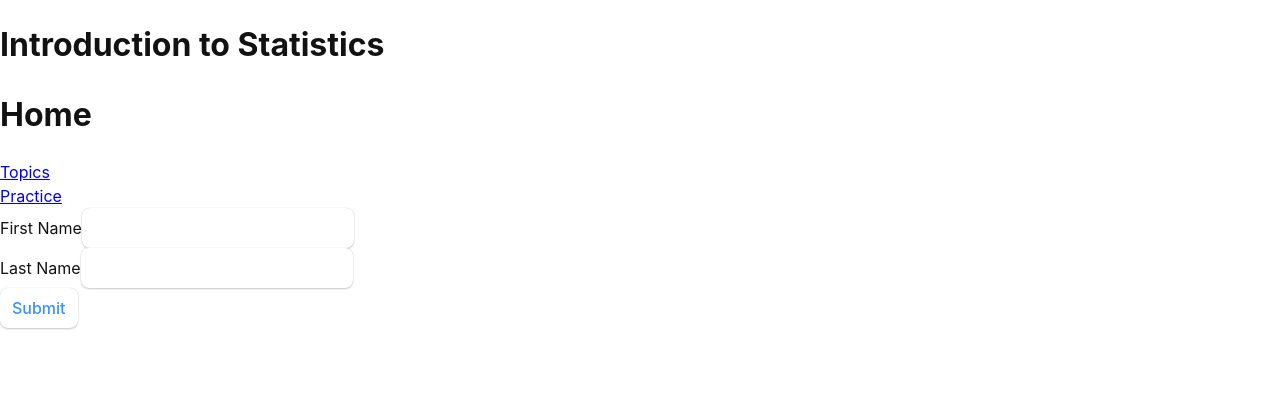
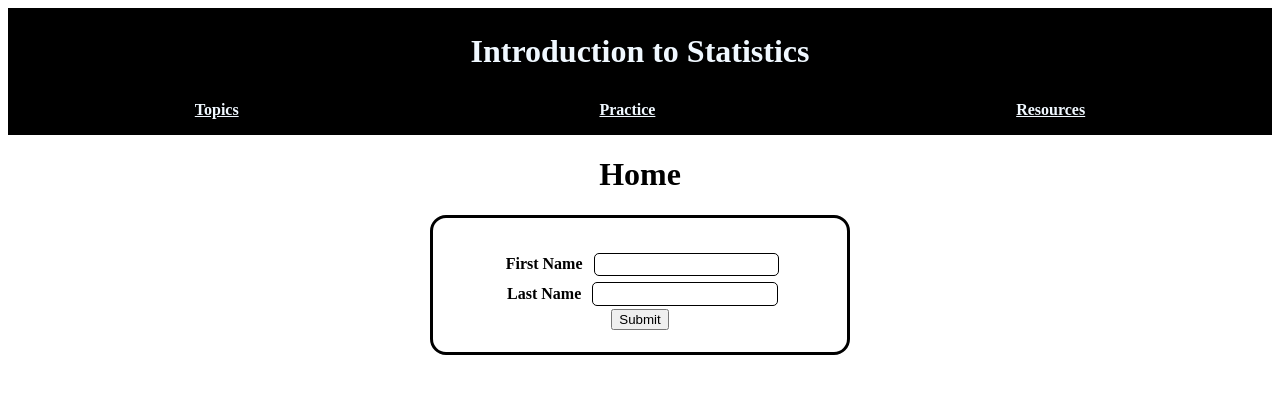
Before and after one commit to Jpkeys29/React-Router-Dom1, a React (Vite) app: page / in a window 1280 px wide. Shown: the top 394 px of the page. Built offline with nearby package versions, Linux system fonts and the light colour scheme.

Commit message:
Adding navbar

```diff
--- a/src/App.jsx
+++ b/src/App.jsx
@@ -4,18 +4,23 @@ import Home from './components/Home';
 import Topics from './components/Topics';
 import Practice from './components/Practice';
 import Welcome from './components/Welcome';
+import Resources from './components/Resources';
+import './index.css';
 
 export default function App() {
 
   return (
-    <>
-      <h1>Introduction to Statistics</h1>
-      <Routes>
-        <Route index element={<Home />} />
-        <Route path='/topics' element={<Topics/>} />
-        <Route path='/practice' element={<Practice/>} />
-        <Route path='/hello/:fName/:lName' element={<Welcome/>} />
-      </Routes>
-    </>
+    <div>
+      <header className='header'>
+        <h1>Introduction to Statistics</h1>
+      </header>
+        <Routes>
+          <Route index element={<Home />} />
+          <Route path='/topics' element={<Topics />} />
+          <Route path='/practice' element={<Practice />} />
+          <Route path='/resources' element={<Resources />} />
+          <Route path='/hello/:fName/:lName' element={<Welcome />} />
+        </Routes>
+    </div>
   )
 }
--- a/src/components/Form.jsx
+++ b/src/components/Form.jsx
@@ -13,7 +13,7 @@ export default function Form() {
         navigate(`/hello/${form.firstName}/${form.lastName}`);
     }
     return (
-        <div>
+        <div className='form'>
             <form onSubmit={submitHandler}>
                 <div>
                     <label>First Name</label>
--- a/src/components/Home.jsx
+++ b/src/components/Home.jsx
@@ -4,11 +4,14 @@ import { useState } from "react";
 
 export default function Home() {
     return (
-        <div>
+        <div className='home' >
+                <ul>
+                    <li><Link to={'/topics'}>Topics</Link></li>
+                    <li><Link to={'/practice'}>Practice</Link></li>
+                    <li><Link to={'/resources'}>Resources</Link></li>
+                </ul>
             <h1>Home</h1>
-            <Link to={'/topics'}>Topics</Link><br/>
-            <Link to={'/practice'}>Practice</Link>
-            <Form/>
+            <Form />
         </div>
     )
 }
--- a/src/components/Practice.jsx
+++ b/src/components/Practice.jsx
@@ -2,9 +2,9 @@ import { Link } from "react-router-dom";
 
 export default function Practice() {
     return(
-        <div>
-            <h1>It's time to put your knowledge in practice!</h1>
+        <div className="practice">
             <Link to={'/'}>Home</Link>
+            <h1>Practice</h1>
         </div>
     )
 }
--- /dev/null
+++ b/src/components/Resources.jsx
@@ -0,0 +1,10 @@
+import { Link } from 'react-router-dom';
+
+export default function Resources() {
+    return (
+        <div className='resources'>
+            <Link to={'/'}>Home</Link>
+            <h1>Resources</h1>
+        </div>
+    )
+}
--- a/src/components/Topics.jsx
+++ b/src/components/Topics.jsx
@@ -2,9 +2,9 @@ import { Link } from "react-router-dom";
 
 export default function Topics() {
     return(
-        <div>
+        <div className='topics'>
+            <Link to={'/'}>Home</Link>
             <h1>Topics</h1>
-            <Link to={'/'}>Home</Link>
         </div>
     )
 }
--- a/src/components/Welcome.jsx
+++ b/src/components/Welcome.jsx
@@ -5,6 +5,7 @@ export default function Welcome() {
     console.log(useParams())
     return(
         <div>
+            <Link to={'/'}>Home</Link>
             <h1>Hello {fName} {lName} </h1>
         </div>
     )
--- a/src/index.css
+++ b/src/index.css
@@ -1,85 +1,69 @@
-html {
-  box-sizing: border-box;
-}
-*,
-*:before,
-*:after {
-  box-sizing: inherit;
+
+
+header {
+  text-align: center;
+  padding: 0.2rem;
+  background-color: black;
+  margin-bottom: 0;
+  /* outline: 2px dashed rgb(35, 66, 192); */
 }
 
-body {
-  font-family: -apple-system, BlinkMacSystemFont, "Segoe UI", "Roboto", "Oxygen",
-    "Ubuntu", "Cantarell", "Fira Sans", "Droid Sans", "Helvetica Neue",
-    sans-serif;
-  -webkit-font-smoothing: antialiased;
-  -moz-osx-font-smoothing: grayscale;
+header h1{
+  color: aliceblue;
 }
 
-code {
-  font-family: source-code-pro, Menlo, Monaco, Consolas, "Courier New",
-    monospace;
+ul {
+  /* outline: 2px dashed red; */
+  display: flex;
+  justify-content: space-around;
+  margin-top: 0;
+  list-style: none;
+  padding: 0.4rem;
+  padding-bottom: 1rem;
+  background-color: black;
 }
 
-html,
-body {
-  height: 100%;
-  margin: 0;
-  line-height: 1.5;
-  color: #121212;
-}
-textarea,
-input,
-button {
-  font-size: 1rem;
-  font-family: inherit;
-  border: none;
-  border-radius: 8px;
-  padding: 0.5rem 0.75rem;
-  box-shadow: 0 0px 1px hsla(0, 0%, 0%, 0.2), 0 1px 2px hsla(0, 0%, 0%, 0.2);
-  background-color: white;
-  line-height: 1.5;
-  margin: 0;
-}
-button {
-  color: #3992ff;
-  font-weight: 500;
+ul li a{
+  color: aliceblue;
+  font-weight: bold;
 }
 
-textarea:hover,
-input:hover,
-button:hover {
-  box-shadow: 0 0px 1px hsla(0, 0%, 0%, 0.6), 0 1px 2px hsla(0, 0%, 0%, 0.2);
+.home h1 {
+  text-align: center;
 }
 
-button:active {
-  box-shadow: 0 0px 1px hsla(0, 0%, 0%, 0.4);
-  transform: translateY(1px);
+.form{
+  text-align: center;
+  width: 350px;
+  height: 70px;
+  margin: 1rem auto;
+  padding: 2rem ;
+  border: 0.2rem solid black;
+  border-radius: 1rem;
 }
 
-#contact h1 {
-  display: flex;
-  align-items: flex-start;
-  gap: 1rem;
-}
-#contact h1 form {
-  display: flex;
-  align-items: center;
-  margin-top: 0.25rem;
-}
-#contact h1 form button {
-  box-shadow: none;
-  font-size: 1.5rem;
-  font-weight: 400;
-  padding: 0;
-}
-#contact h1 form button[value="true"] {
-  color: #a4a4a4;
-}
-#contact h1 form button[value="true"]:hover,
-#contact h1 form button[value="false"] {
-  color: #eeb004;
+form label {
+  font-weight: bold;
+  margin: 0.5rem;
 }
 
-form[action$="destroy"] button {
-  color: #f44250;
+form input {
+  padding: 0.2rem;
+  margin: 0.2rem;
+  border: 1px solid;
+  border-radius: 5px;
+
 }
+
+.topics h1{
+  text-align: center;
+}
+
+.resources h1{
+  text-align: center;
+
+}
+
+.practice h1{
+  text-align: center;
+}
```
